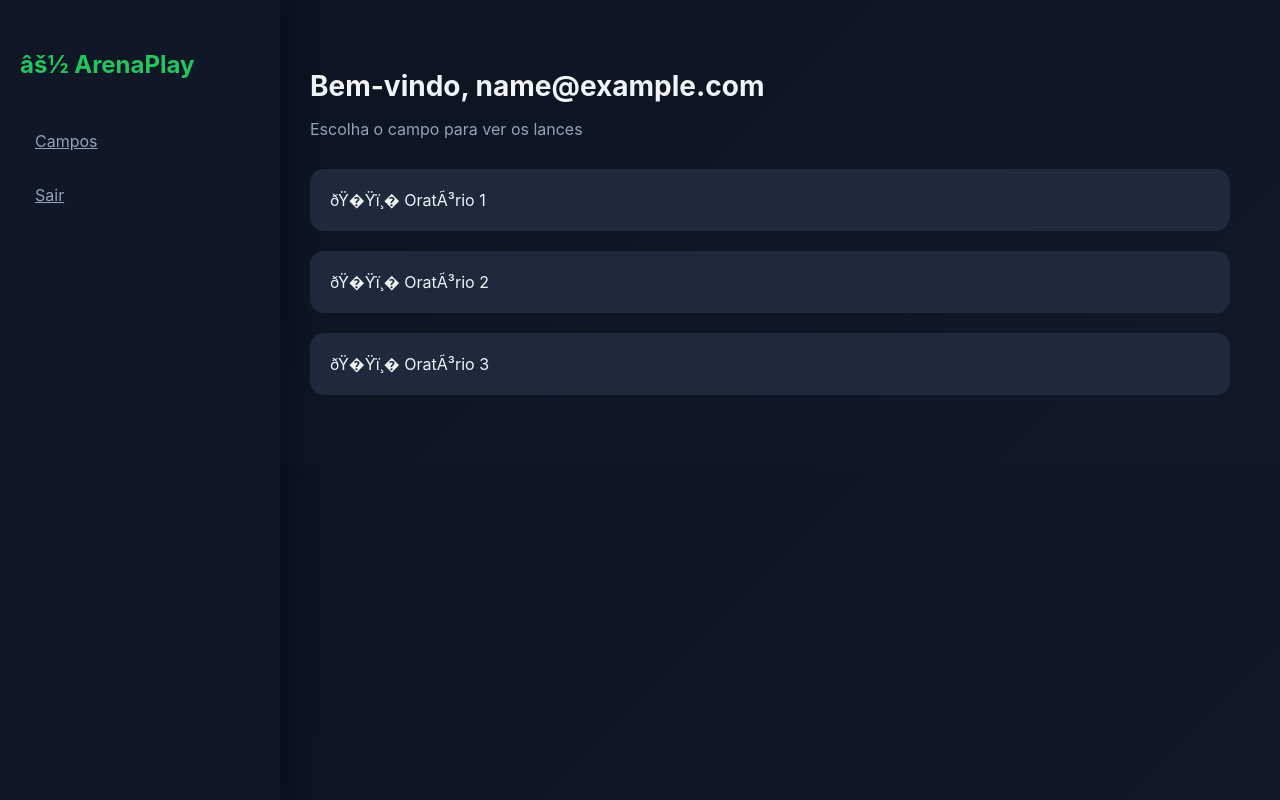
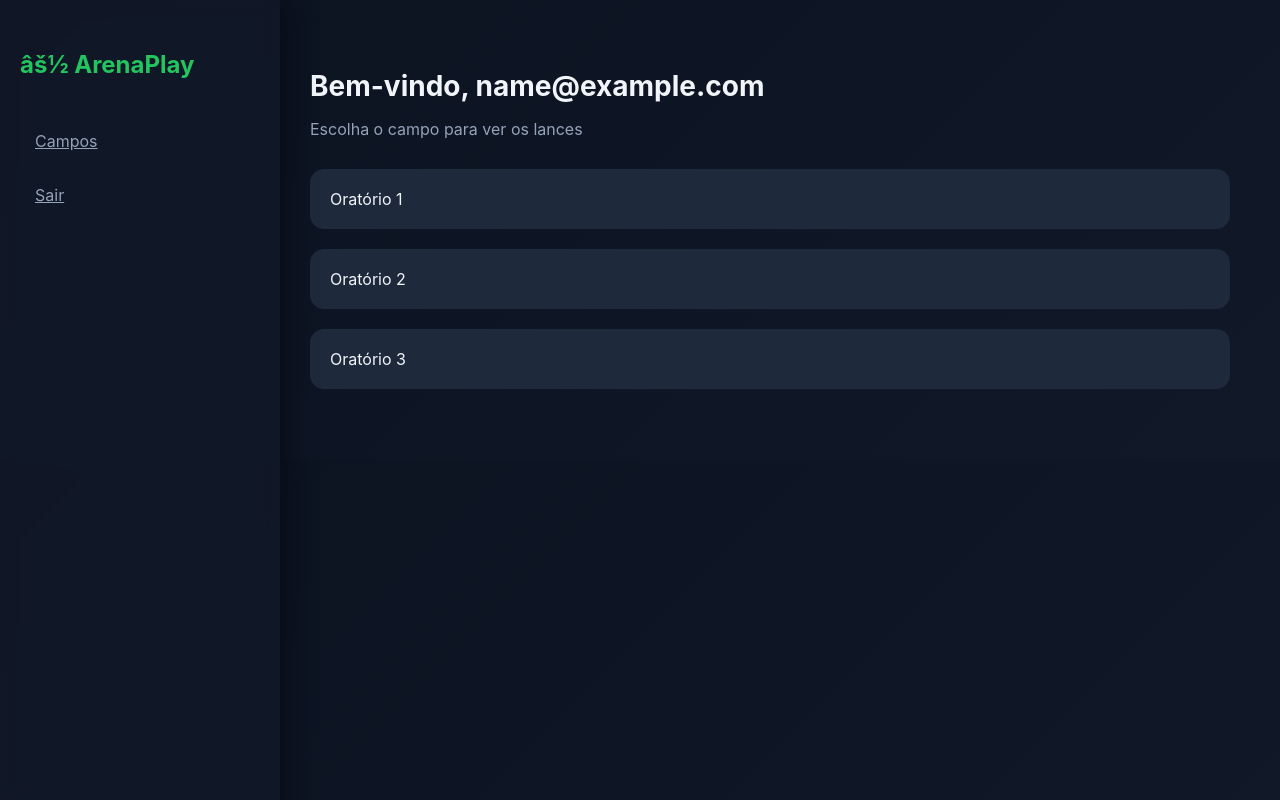
Before and after one commit to nosboratarp/arenaplay, a Flask app: page /dashboard in a window 1280 px wide. Run offline with Flask 3, Linux system fonts and the light colour scheme; the visitor is signed in with stand-in values (Sample User, id 1); some libraries are stand-ins or nearby versions.

Commit message:
correção no nome

```diff
--- a/templates/dashboard.html
+++ b/templates/dashboard.html
@@ -17,15 +17,15 @@
     <p>Escolha o campo para ver os lances</p>
 
     <div class="card" onclick="window.location='/quadra/oratorio1'">
-        ðŸ�Ÿï¸� OratÃ³rio 1
+        Oratório 1
     </div>
 
     <div class="card" onclick="window.location='/quadra/oratorio2'">
-        ðŸ�Ÿï¸� OratÃ³rio 2
+        Oratório 2
     </div>
 
     <div class="card" onclick="window.location='/quadra/oratorio3'">
-        ðŸ�Ÿï¸� OratÃ³rio 3
+       Oratório 3
     </div>
 </div>
 
```
